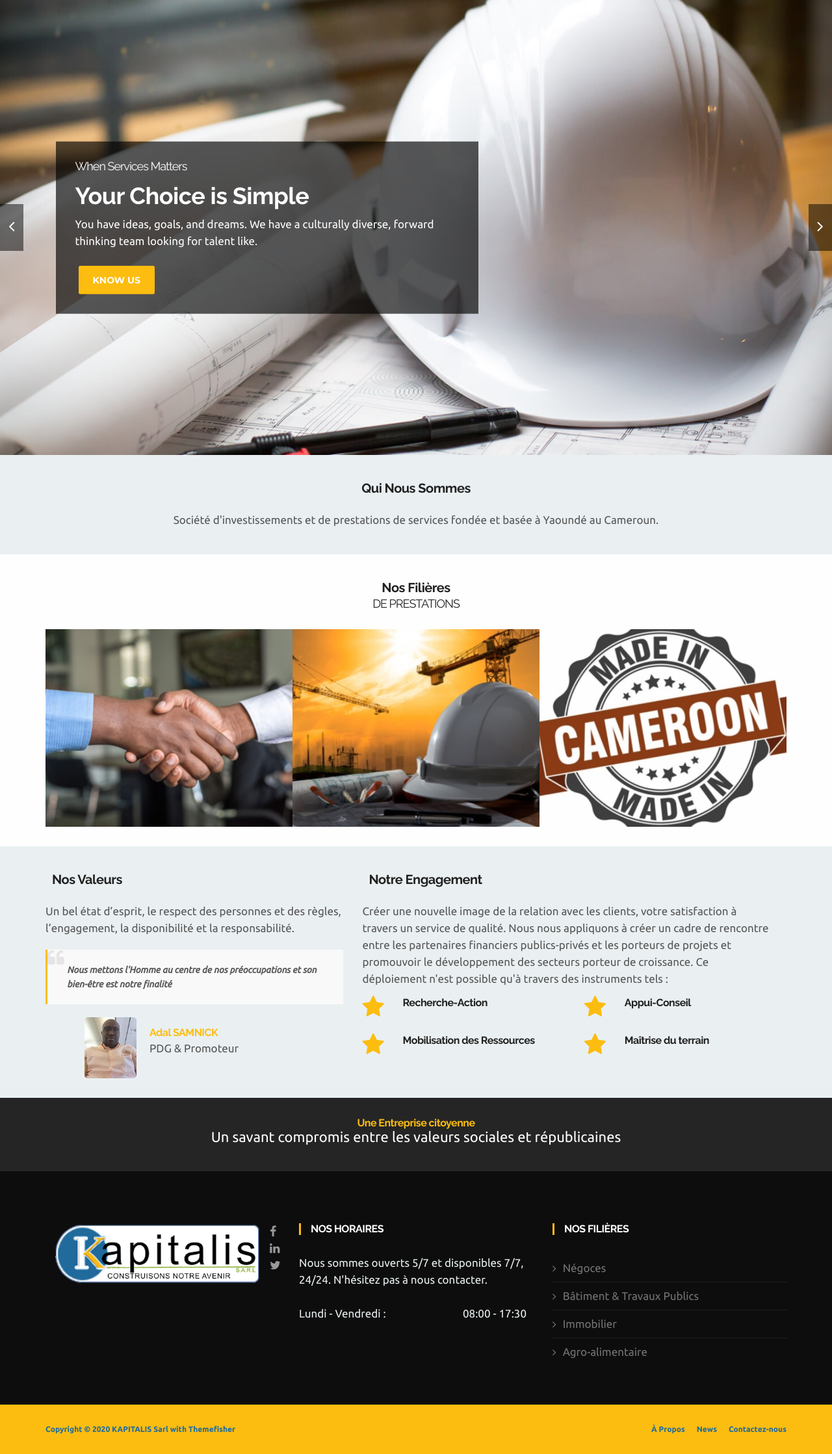
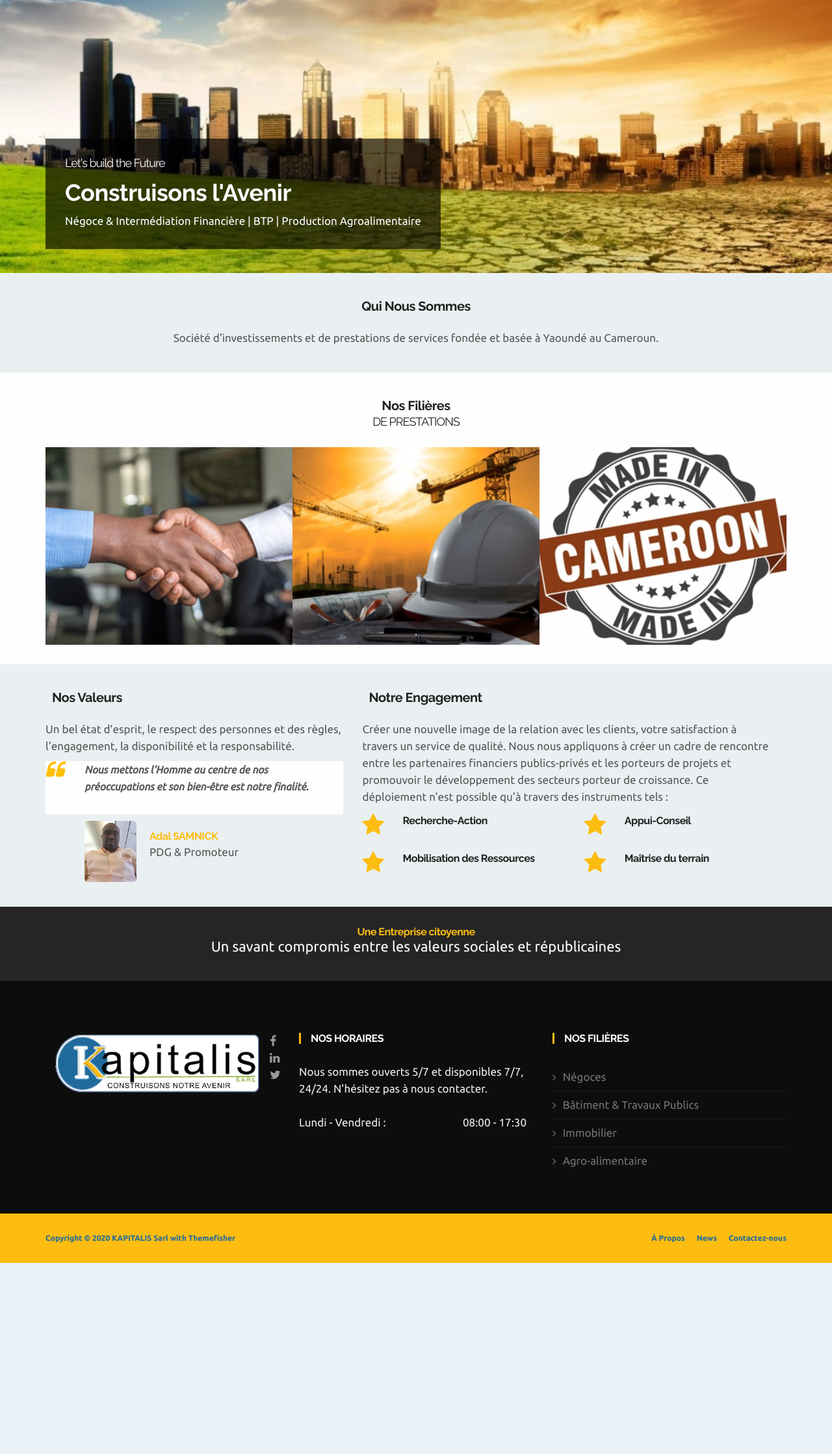
Before and after one commit to Anakingeek/kptalis.cm, a PHP site: page / in a window 1280 px wide. Shown: the part 124-2361 px from the top of the page at 65% size. After the commit the page ends 2067 px from the top, so only its background shows below. Run offline with PHP 8.4, Linux system fonts and the light colour scheme; some libraries are stand-ins or nearby versions.

Commit message:
I edited the homepage landing section

```diff
--- a/contents/views/home.php
+++ b/contents/views/home.php
@@ -2,89 +2,18 @@
 
 ?>
 
-<!-- Carousel -->
-<div id="" class="owl-carousel owl-theme page-slider owl-loaded owl-drag">
-
-    <div class="owl-stage-outer">
-        <div class="owl-stage" style="width: 7866px; transform: translate3d(-3933px, 0px, 0px); transition: all 0s ease 0s;">
-            <div class="owl-item cloned" style="width: 1311px;">
-                <div class="item" style="background-image:url(utils/images/slider-main/bg4.jpg)">
+<div id="banner-area" class="landing-area" style="background-image:url(utils/images/future.jpg)">
 	<div class="container">
 		<div class="box-slider-content">
 			<div class="box-slider-text">
-                                <h2 class="box-slide-title">17 Years Of Excellence In</h2>
-                                <h3 class="box-slide-sub-title">Construction Industry</h3>
-                                <p class="box-slide-description">You have ideas, goals, and dreams. We have a culturally diverse, forward
-                                    thinking team looking for talent like.</p>
-                                <p>
-                                    <a href="services.html" class="slider btn btn-primary">Our Service</a>
-                                </p>
-                            </div>
-                        </div>
-                    </div>
-                </div>
-            </div>
-            <div class="owl-item cloned" style="width: 1311px;">
-                <div class="item" style="background-image:url(utils/images/slider-main/bg5.jpg)">
-                    <div class="container">
-                        <div class="box-slider-content">
-                            <div class="box-slider-text">
-                                <h2 class="box-slide-title">When Services Matters</h2>
-                                <h3 class="box-slide-sub-title">Your Choice is Simple</h3>
-                                <p class="box-slide-description">You have ideas, goals, and dreams. We have a culturally diverse, forward
-                                    thinking team looking for talent like.</p>
-                                <p>
-                                    <a href="about.html" class="slider btn btn-primary">Know Us</a>
-                                </p>
-                            </div>
-                        </div>
-                    </div>
-                </div>
-            </div>
-            <div class="owl-item" style="width: 1311px;">
-                <div class="item" style="background-image:url(utils/images/slider-main/bg4.jpg)">
-                    <div class="container">
-                        <div class="box-slider-content">
-                            <div class="box-slider-text">
-                                <h2 class="box-slide-title">17 Years Of Excellence In</h2>
-                                <h3 class="box-slide-sub-title">Construction Industry</h3>
-                                <p class="box-slide-description">You have ideas, goals, and dreams. We have a culturally diverse, forward
-                                    thinking team looking for talent like.</p>
-                                <p>
-                                    <a href="services.html" class="slider btn btn-primary">Our Service</a>
-                                </p>
+				<h2 class="box-slide-title">Let's build the Future</h2>
+				<h3 class="box-slide-sub-title">Construisons l'Avenir</h3>
+				<p class="box-slide-description">Négoce & Intermédiation Financière | BTP | Production Agroalimentaire</p>
 			</div>
 		</div>
 	</div>
 
 </div>
-            </div>
-            <div class="owl-item active" style="width: 1311px;">
-                <div class="item" style="background-image:url(utils/images/slider-main/bg5.jpg)">
-                    <div class="container">
-                        <div class="box-slider-content">
-                            <div class="box-slider-text">
-                                <h2 class="box-slide-title">When Services Matters</h2>
-                                <h3 class="box-slide-sub-title">Your Choice is Simple</h3>
-                                <p class="box-slide-description">You have ideas, goals, and dreams. We have a culturally diverse, forward
-                                    thinking team looking for talent like.</p>
-                                <p>
-                                    <a href="about.html" class="slider btn btn-primary">Know Us</a>
-                                </p>
-                            </div>
-                        </div>
-                    </div>
-                </div>
-            </div>
-        </div>
-    </div>
-    <div class="owl-nav">
-        <div class="owl-prev"><i class="fa fa-angle-left"></i></div>
-        <div class="owl-next"><i class="fa fa-angle-right"></i></div>
-    </div>
-    <div class="owl-dots disabled"></div>
-</div>
-<!--/ Carousel end -->
 
 <section id="" class="main-container">
     <div class="container">
@@ -170,7 +99,10 @@
 				<div class="owl-theme">
 					<div class="item">
 						<div class="quote-item">
-							<blockquote><p><b><i>Nous mettons l'Homme au centre de nos préoccupations et son bien-être est notre finalité</i></b></p></blockquote>
+							<!-- blockquote><p><b><i></i></b></p></blockquote -->
+							<span class="quote-text">
+								<b>Nous mettons l'Homme au centre de nos préoccupations et son bien-être est notre finalité.</b>
+							</span>
 							<div class="quote-item-footer">
 								<div class="quote-item-info">
 									<h3 class="quote-author">Adal SAMNICK</h3>
--- a/utils/css/style.css
+++ b/utils/css/style.css
@@ -1483,7 +1483,7 @@ ul.navbar-nav>li.header-get-a-quote:hover>a:after {
 /* Owl Box slider */
 
 .box-slider-content {
-    top: 50%;
+    top: 71%;
     padding: 0;
     position: absolute;
     width: 100%;
@@ -2734,7 +2734,7 @@ img.testimonial-thumb {
 
 .banner-area {
     position: relative;
-    min-height: 300px;
+    min-height: 500px;
     color: #fefeff;
     background-position: 75% 25%;
     -webkit-background-size: cover;
@@ -3676,7 +3676,7 @@ img.banner-logo{
 }
 /***End of custom css for news***/
 
-/* Custom colors
+/* Other Custom css
 ================================================== */
 .kapi-blue {
     background: none;
@@ -3712,3 +3712,11 @@ img.banner-logo{
     color: #f7fbff;
     border-color: #f7fbff;
 }
+
+.landing-area {
+    position: relative;
+    height: 420px;
+    background-position: 75% 25%;
+    -webkit-background-size: cover;
+    background-size: cover;
+}
```
Also changed, not shown: utils/images/future.jpg (renamed from utils/images/hilton-yde.jpg). Lines whose indentation alone changed are shown as unchanged.
